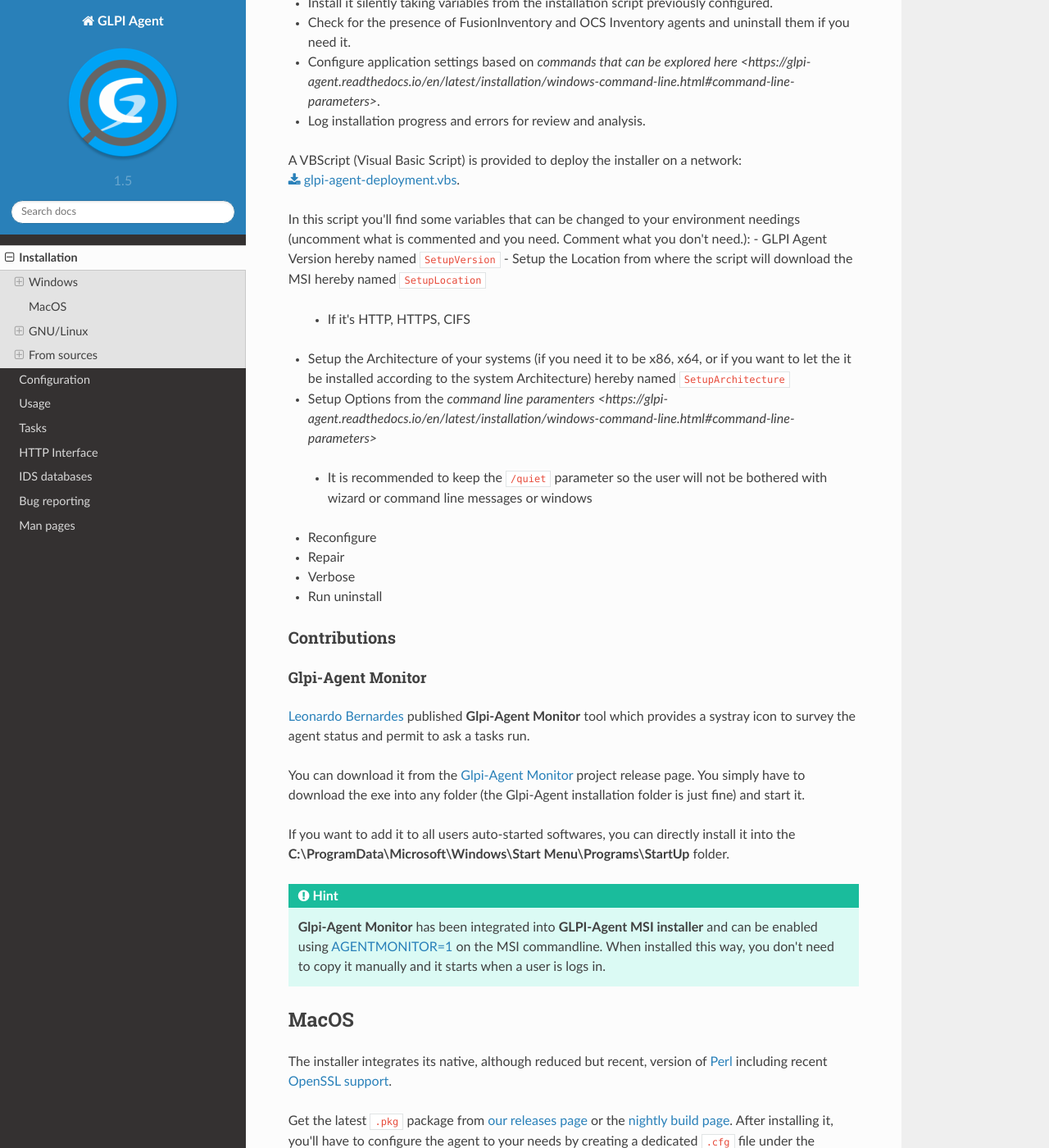
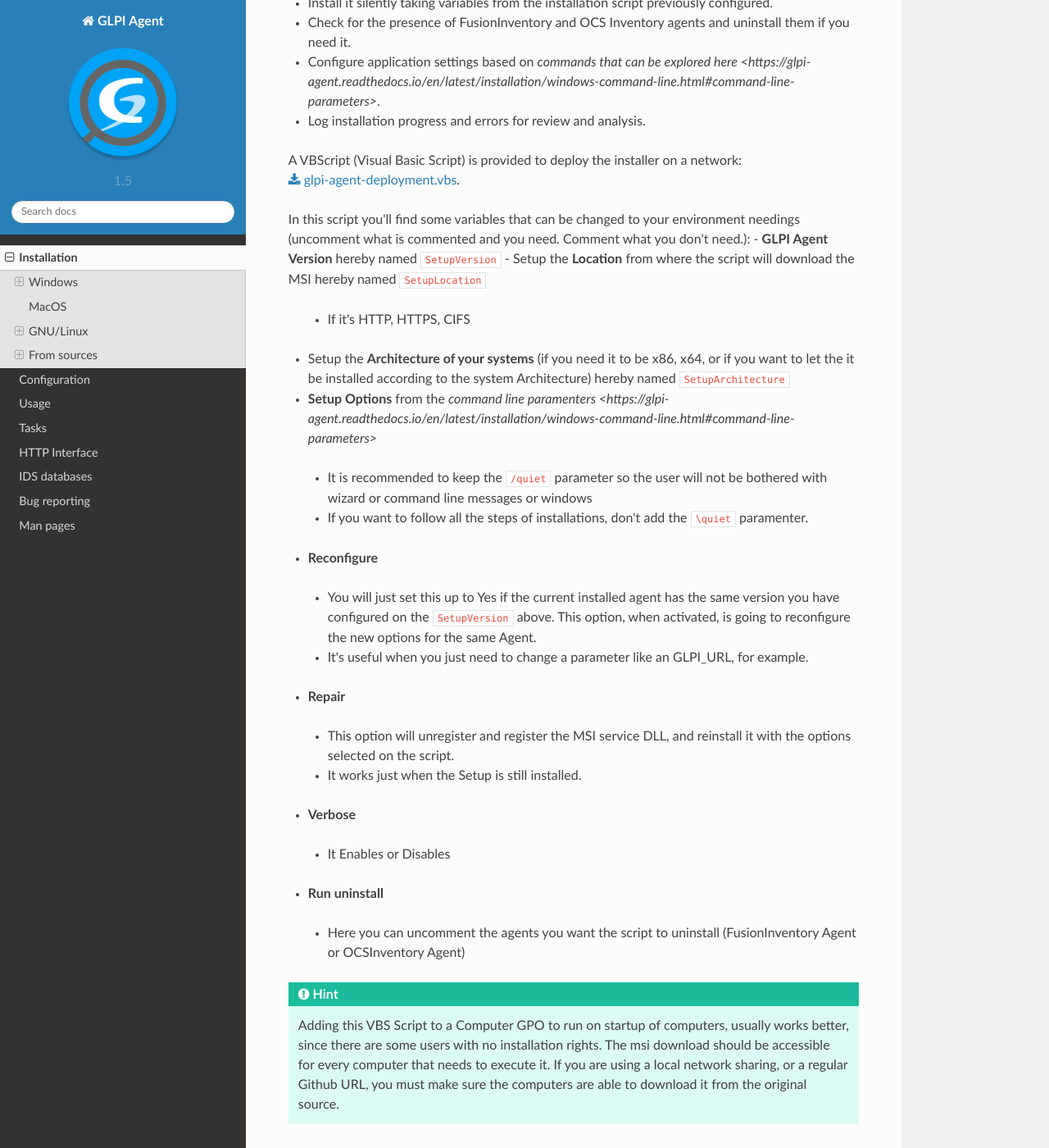
Before and after one commit to glpi-project/doc-agent, a Sphinx documentation site: the page built from source/installation/index.rst, in a window 1280 px wide and 1400 px high, scrolled down 1032 px. Shown: the whole window at 82% size. Built offline with Sphinx 7.4.7 and the Read the Docs theme 2.0.0, drawn with Linux system fonts in a browser that asks for light colours.

```diff
--- a/source/index.rst
+++ b/source/index.rst
@@ -5,6 +5,7 @@ GLPI Agent documentation
 GLPI Agent is essentially a program used to run automatic inventory and works with `GLPI ITSM software tool <https://glpi-project.org/>`_.
 It also supports running few other tasks like package deployment, information collect, network devices discovery and inventory, ESX remote inventory.
 It also supports agentless inventory through its remoteinventory task.
+It was developed to allow you to run tasks that can currently only be run manually or using glpi-inventory plugin.
 
 GLPI Agent is the successor of `FusionInventory Agent <https://github.com/fusioninventory/fusioninventory-agent>`_.
 It is based on the same code and it can be easily used in place of FusionInventory.
--- a/source/installation/index.rst
+++ b/source/installation/index.rst
@@ -45,17 +45,27 @@ A VBScript (Visual Basic Script) is provided to deploy the installer on a networ
 :download:`glpi-agent-deployment.vbs <https://raw.github.com/glpi-project/glpi-agent/develop/contrib/windows/glpi-agent-deployment.vbs>`.
 
 In this script you'll find some variables that can be changed to your environment needings (uncomment what is commented and you need. Comment what you don't need.):
-- GLPI Agent Version hereby named ``SetupVersion``
-- Setup the Location from where the script will download the MSI hereby named ``SetupLocation``
+- **GLPI Agent Version** hereby named ``SetupVersion``
+- Setup the **Location** from where the script will download the MSI hereby named ``SetupLocation``
  - If it's HTTP, HTTPS, CIFS
-- Setup the Architecture of your systems (if you need it to be x86, x64, or if you want to let the it be installed according to the system Architecture) hereby named ``SetupArchitecture``
-- Setup Options from the `command line paramenters <https://glpi-agent.readthedocs.io/en/latest/installation/windows-command-line.html#command-line-parameters>`
+- Setup the **Architecture of your systems** (if you need it to be x86, x64, or if you want to let the it be installed according to the system Architecture) hereby named ``SetupArchitecture``
+- **Setup Options** from the `command line paramenters <https://glpi-agent.readthedocs.io/en/latest/installation/windows-command-line.html#command-line-parameters>`
  - It is recommended to keep the ``/quiet`` parameter so the user will not be bothered with wizard or command line messages or windows
-- Reconfigure
-- Repair
-- Verbose
-- Run uninstall
+ - If you want to follow all the steps of installations, don't add the ``\quiet`` paramenter.
+- **Reconfigure**
+ - You will just set this up to Yes if the current installed agent has the same version you have configured on the ``SetupVersion`` above. This option, when activated, is going to reconfigure the new options for the same Agent.
+ - It's useful when you just need to change a parameter like an GLPI_URL, for example.
+- **Repair**
+ - This option will unregister and register the MSI service DLL, and reinstall it with the options selected on the script.
+ - It works just when the Setup is still installed.
+- **Verbose**
+ - It Enables or Disables
+- **Run uninstall**
+ - Here you can uncomment the agents you want the script to uninstall (FusionInventory Agent or OCSInventory Agent)
 
+.. hint::
+   Adding this VBS Script to a Computer GPO to run on startup of computers, usually works better, since there are some users with no installation rights.
+   The msi download should be accessible for every computer that needs to execute it. If you are using a local network sharing, or a regular Github URL, you must make sure the computers are able to download it from the original source.
 Contributions
 ^^^^^^^^^^^^^
 
```
